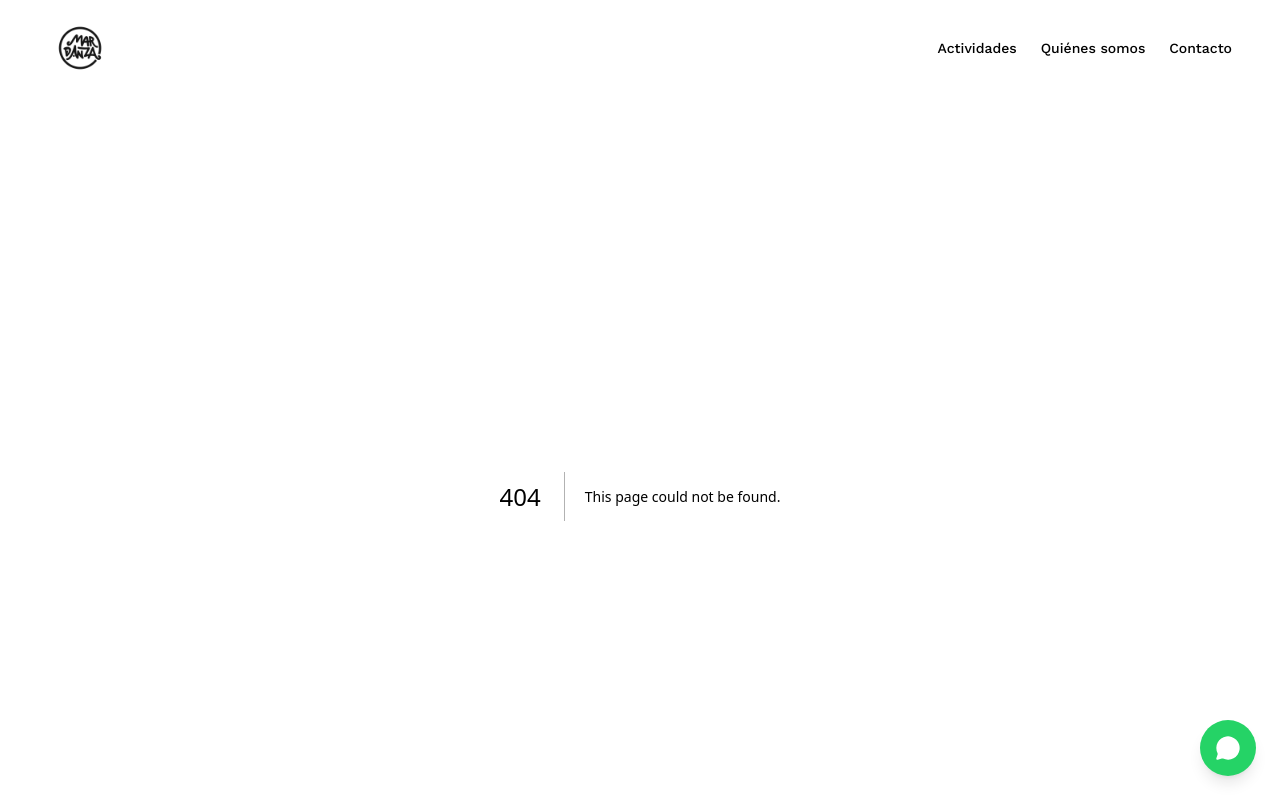
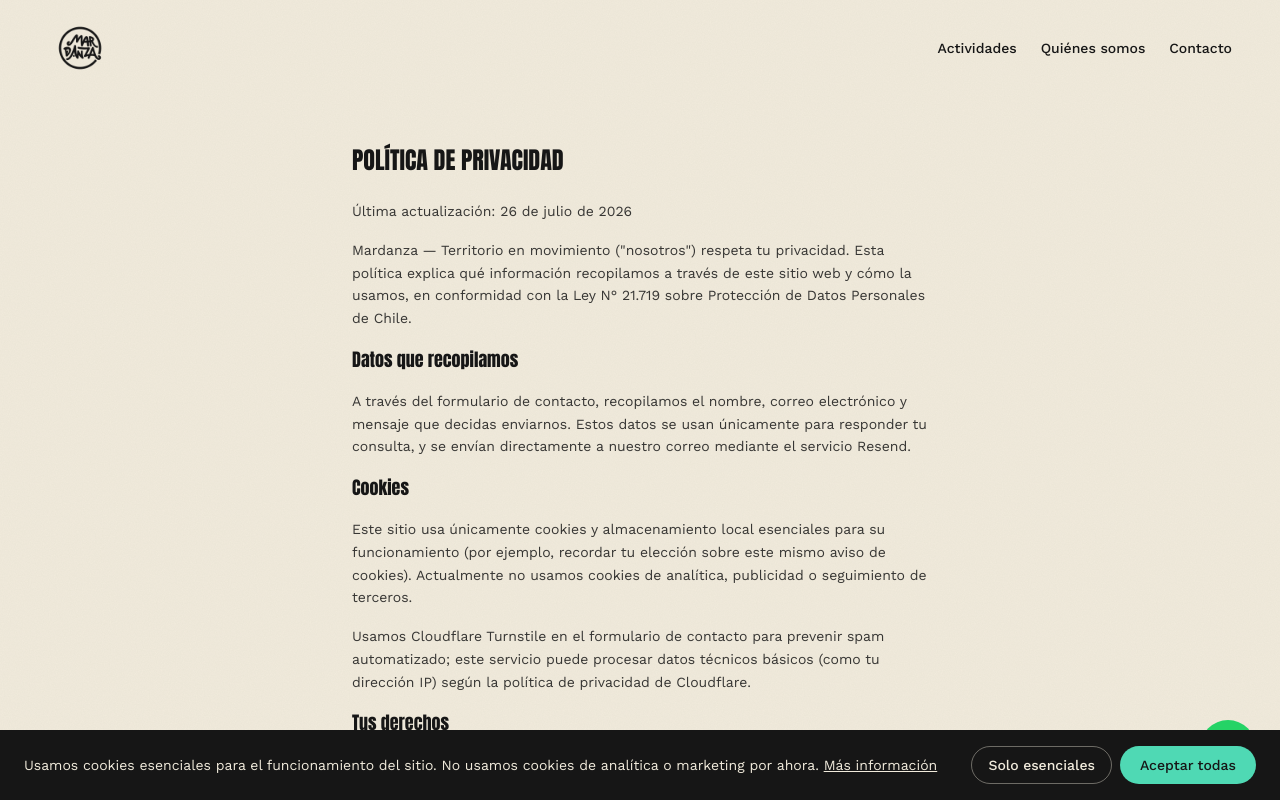
Before and after one commit to mardanza-cnt/mardanza, a Next.js app: page /politica-de-privacidad in a window 1280 px wide. Before the commit this address had no page. Shown: the top 800 px of the page. Built offline with nearby package versions, Linux system fonts and the light colour scheme.

Commit message:
banner de cookies aceptar/rechazar + política de privacidad

```diff
--- a/app/layout.tsx
+++ b/app/layout.tsx
@@ -3,6 +3,7 @@ import { Anton, Work_Sans } from "next/font/google";
 import "./globals.css";
 import Header from "@/components/header";
 import Footer from "@/components/footer";
+import CookieBanner from "@/components/cookie-banner";
 import WhatsappButton from "@/components/whatsapp-button";
 
 const anton = Anton({
@@ -34,6 +35,7 @@ export default function RootLayout({
         <Header />
         {children}
         <Footer />
+        <CookieBanner />
         <WhatsappButton />
       </body>
     </html>
--- /dev/null
+++ b/app/politica-de-privacidad/page.tsx
@@ -0,0 +1,28 @@
+export default function PoliticaPrivacidadPage() {
+  return (
+    <main className="mx-auto max-w-2xl px-6 py-12 md:px-12">
+      <h1 className="mb-6 font-display text-2xl text-tinta">POLÍTICA DE PRIVACIDAD</h1>
+      <div className="flex flex-col gap-4 text-sm leading-relaxed text-tinta/85">
+        <p>Última actualización: 26 de julio de 2026</p>
+        <p>
+          Mardanza — Territorio en movimiento ("nosotros") respeta tu privacidad. Esta política explica qué información recopilamos a través de este sitio web y cómo la usamos, en conformidad con la Ley N° 21.719 sobre Protección de Datos Personales de Chile.
+        </p>
+        <h2 className="font-display text-lg text-tinta">Datos que recopilamos</h2>
+        <p>
+          A través del formulario de contacto, recopilamos el nombre, correo electrónico y mensaje que decidas enviarnos. Estos datos se usan únicamente para responder tu consulta, y se envían directamente a nuestro correo mediante el servicio Resend.
+        </p>
+        <h2 className="font-display text-lg text-tinta">Cookies</h2>
+        <p>
+          Este sitio usa únicamente cookies y almacenamiento local esenciales para su funcionamiento (por ejemplo, recordar tu elección sobre este mismo aviso de cookies). Actualmente no usamos cookies de analítica, publicidad o seguimiento de terceros.
+        </p>
+        <p>
+          Usamos Cloudflare Turnstile en el formulario de contacto para prevenir spam automatizado; este servicio puede procesar datos técnicos básicos (como tu dirección IP) según la política de privacidad de Cloudflare.
+        </p>
+        <h2 className="font-display text-lg text-tinta">Tus derechos</h2>
+        <p>
+          Puedes solicitar acceso, rectificación, cancelación u oposición (derechos ARCO) sobre tus datos personales escribiéndonos a través del formulario de contacto o por WhatsApp.
+        </p>
+      </div>
+    </main>
+  );
+}
--- /dev/null
+++ b/components/cookie-banner.tsx
@@ -0,0 +1,45 @@
+"use client";
+
+import { useState, useEffect } from "react";
+import Link from "next/link";
+
+export default function CookieBanner() {
+  const [visible, setVisible] = useState(false);
+
+  useEffect(() => {
+    const eleccion = localStorage.getItem("mardanza-cookies");
+    if (!eleccion) setVisible(true);
+  }, []);
+
+  const elegir = (valor: "todas" | "esenciales") => {
+    localStorage.setItem("mardanza-cookies", valor);
+    setVisible(false);
+  };
+
+  if (!visible) return null;
+
+  return (
+    <div className="fixed bottom-0 left-0 right-0 z-50 flex flex-col items-center justify-between gap-3 bg-tinta px-6 py-4 text-sm text-papel md:flex-row">
+      <p className="text-center md:text-left">
+        Usamos cookies esenciales para el funcionamiento del sitio. No usamos cookies de analítica o marketing por ahora.{" "}
+        <Link href="/politica-de-privacidad" className="underline hover:text-menta">
+          Más información
+        </Link>
+      </p>
+      <div className="flex flex-none gap-2">
+        <button
+          onClick={() => elegir("esenciales")}
+          className="rounded-full border border-papel/40 px-4 py-2 font-medium text-papel"
+        >
+          Solo esenciales
+        </button>
+        <button
+          onClick={() => elegir("todas")}
+          className="rounded-full bg-menta px-5 py-2 font-medium text-tinta"
+        >
+          Aceptar todas
+        </button>
+      </div>
+    </div>
+  );
+}
--- a/components/footer.tsx
+++ b/components/footer.tsx
@@ -1,3 +1,5 @@
+import Link from "next/link";
+
 export default function Footer() {
   return (
     <footer className="mt-16 border-t border-arena/40 px-6 py-8 text-sm text-tinta/70 md:px-12">
@@ -5,6 +7,10 @@ export default function Footer() {
         <div>
           <p>Mardanza — Territorio en movimiento. Cañete, Chile.</p>
           <p className="mt-1 text-xs text-tinta/50">
+            <Link href="/politica-de-privacidad" className="underline hover:text-menta">
+              Política de privacidad
+            </Link>
+            {" · "}
             Desarrollado por{" "}
             <a
               href="https://claunet.cl"
```
